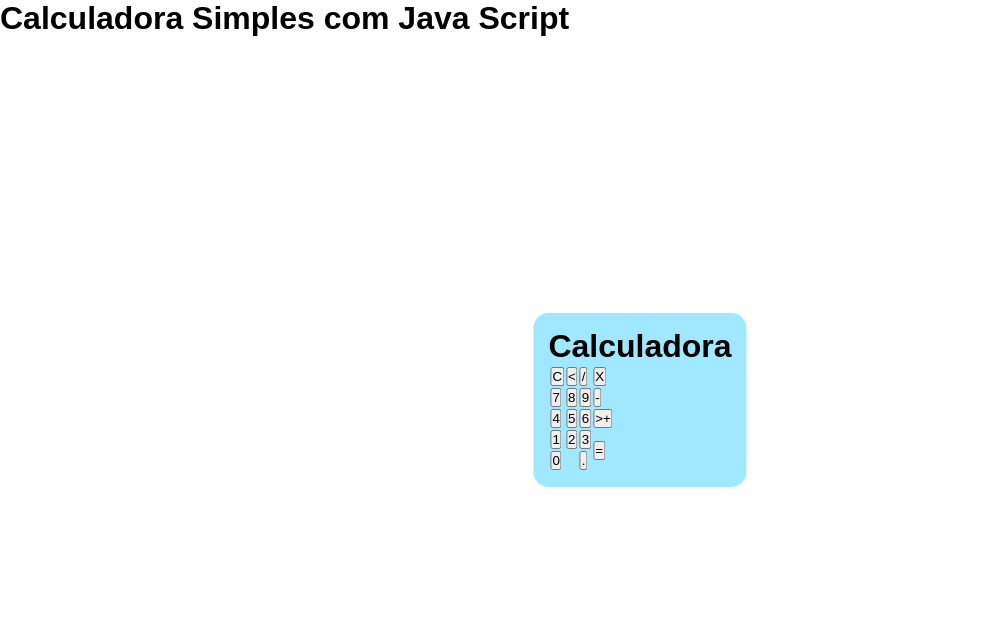
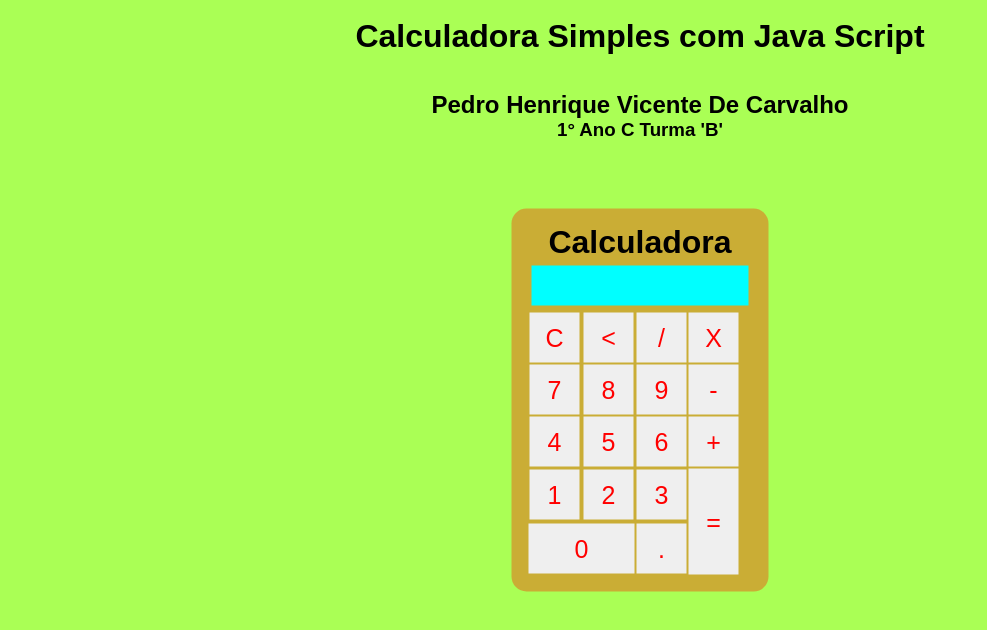
Before and after one commit to pedro57597/Calculadora-De-PA-, a plain HTML site: page calculadora javascript/index.html in a window 1280 px wide. Shown: the whole page, without its empty margins (0-987 px from the left). Drawn offline with Linux system fonts and the light colour scheme.

Commit message:
atualização

```diff
--- /dev/null
+++ b/calculadora javascript/calculadora.js
@@ -0,0 +1,22 @@
+function insere(numero){
+    var valor = document.getElementById('resultado').innerHTML;
+    document.getElementById('resultado').innerHTML= valor + numero;
+
+}
+function limpar(){
+    document.getElementById('resultado').innerHTML= "";
+}
+function voltar(){
+    var resultado = document.getElementById('resultado').innerHTML;
+    document.getElementById('resultado').innerHTML= resultado.substring(0,resultado.length -1);
+}
+function calcular() {
+    var resultado= document.getElementById('resultado').innerHTML;
+    if(resultado) {
+        document.getElementById('resultado').innerHTML = eval(resultado);
+    }
+
+    else{
+    document.getElementById('resultado').innerHTML = "Nada ...";
+    }
+}
--- a/calculadora javascript/css/estilo.css
+++ b/calculadora javascript/css/estilo.css
@@ -2,19 +2,23 @@
     margin: 0;
     padding: 0;
     }
-    .fundo {
-    background-image: linear-gradient (45deg, rgb(18, 253, 38), rgb(255, 0, 0));
+.fundo {
+    background-color: rgb(170, 255, 85);
     height: 100vh;
     cole: rgb(125, 255, 4);
     font-family: Arial, Helvetica, sans-serif;
+    text-align: center;
+    top: 50%; s
     }
 .calculadora{
     position: absolute;
-    background-color: rgba(0, 195, 255, 0.377);
-    top: 50%;
-    left: 50%; transform: translate(-50%, -50%);
-    border-radius: 15px;
-    padding: 15px;
+    background-color:rgba(255, 38, 0, 0.377);
+    top:50%;
+    left:50%;
+    transform:translate(-50%, -50%);
+    border-radius:15px;
+    padding:15px;
+    text-align: center;
     }
 .botao{
         width: 50px;
@@ -24,8 +28,17 @@
         background-color:
         Irgb(31,31, 31);
         border: none;
-        color: white;
+        color: rgb(255, 0, 0);
         }
-.botao: hover{
+.botao:hover{
         background-color: black;
         }
+#resultado{
+    background-color: aqua;
+    width:207px ;
+    height:30px ;
+    margin:5px ;
+    font-size:25px ;
+    color: brown;
+    padding:5px ;
+}
--- a/calculadora javascript/index.html
+++ b/calculadora javascript/index.html
@@ -8,55 +8,61 @@
 </head> <body>
 
 <div class="fundo">
-<h1>Calculadora Simples com Java Script</h1> <div class="calculadora">
+    <br>
+<h1>Calculadora Simples com Java Script</h1>
+<br>
+<br>
+<h2>Pedro Henrique Vicente De Carvalho</h2>
+<h3>1° Ano C                 Turma 'B'</h3>
+<div class="calculadora">
 <h1>Calculadora</h1>
 <p id="resultado"></p>
 
 <table>
     <tr>
 
-    <td><button>C</button></td>
-    <td><button><</button></td>
-    <td><button>/</button></td>
-    <td><button>X</button></td>
+    <td><button class= "botao" onclick="limpar()">C</button></td>
+    <td><button class= "botao" onclick="voltar()"><</button></td>
+    <td><button class= "botao" onclick="insere('>')">/</button></td>
+    <td><button class= "botao" onclick="insere('X')">X</button></td>
 
     </tr>
     <tr>
 
-    <td><button>7</button></td>
-    <td><button>8</button></td>
-    <td><button>9</button></td>
-    <td><button>-</button></td>
+    <td><button class= "botao" onclick="insere('7')">7</button></td>
+    <td><button class= "botao" onclick="insere('8')">8</button></td>
+    <td><button class= "botao" onclick="insere('9')">9</button></td>
+    <td><button class= "botao" onclick="insere('-')">-</button></td>
 
     </tr>
 
     <tr>
 
-    <td><button>4</button></td>
-    <td><button>5</button></td>
-    <td><button>6</button></td>
-    <td><button>>+</button></td>
+    <td><button class= "botao" onclick="insere('4')">4</button></td>
+    <td><button class= "botao" onclick="insere('5')">5</button></td>
+    <td><button class= "botao" onclick="insere('6')">6</button></td>
+    <td><button class= "botao" onclick="insere('+')">+</button></td>
 
     </tr>
 
-    <tr>
 
-    <td><button>1</button></td>
-    <td><button>2</button></td>
-    <td><button>3</button></td>
-    <td rowspan="2"><button>=</button></td>
+       <tr>
 
-    </tr>
+        <td><button class="botao" onclick="insere('1')">1</button></td>
+        <td><button class="botao" onclick="insere('2')">2</button></td>
+        <td><button class="botao" onclick="insere('3')">3</button></td>
+        <td rowspan="2"><button class="botao" style="height: 106px;" onclick="calcular()">=</button></td>
+        </tr>
+        <tr>
+        <td colspan="2"><button class="botao" style="width: 106px; "onclick="insere('0')">0</button></td>
+        <td><button class="botao" onclick="insere('.')">.</button></td>
 
-    <tr>
-
-    <td colspan="2" ><button>0</button></td>
-    <td><button>.</button></td>
-
-    </tr>
+       </tr>
 
     </table>
     </div>
     </div>
+      <script src="calculadora.js"></script>
     </body>
+
     </html>
```
